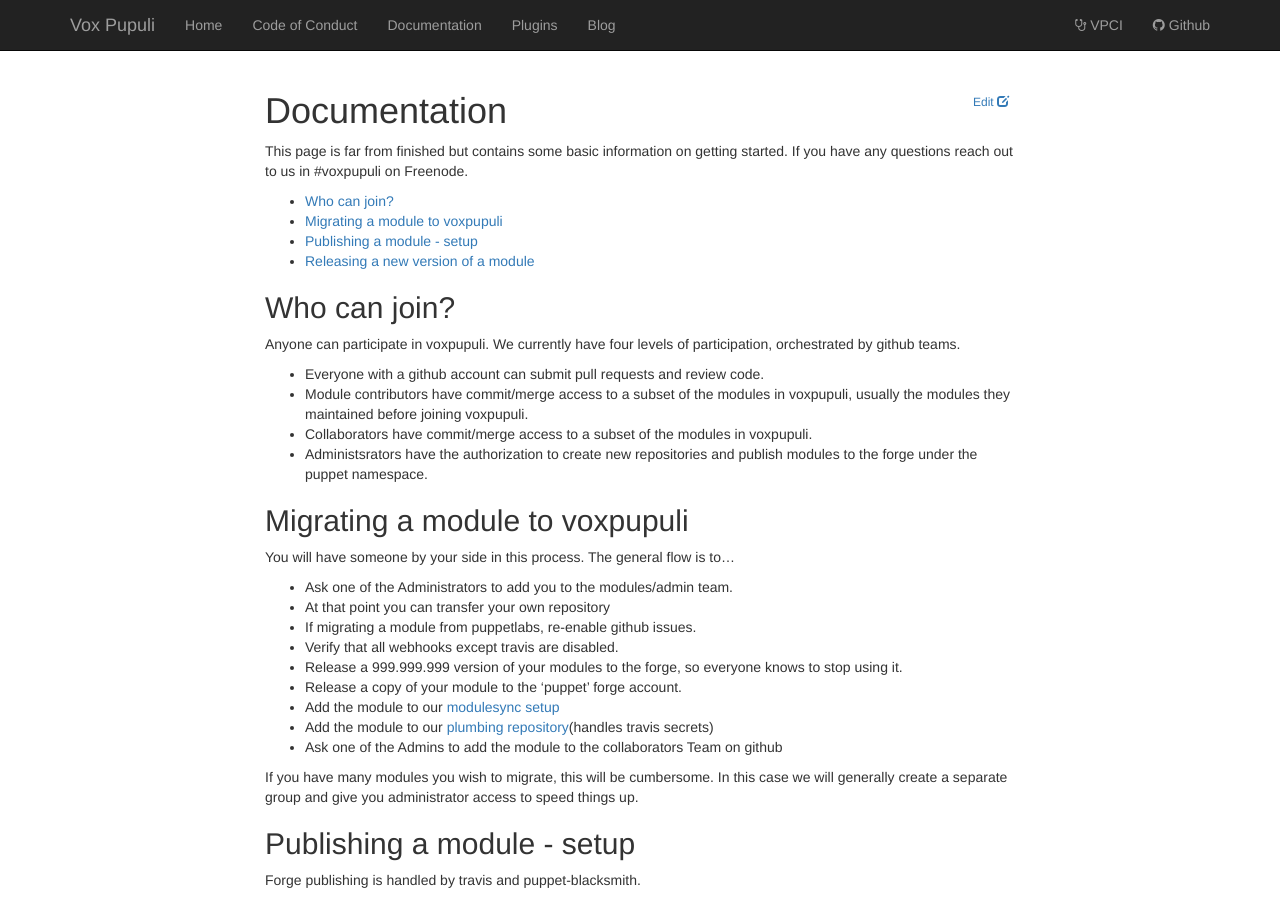
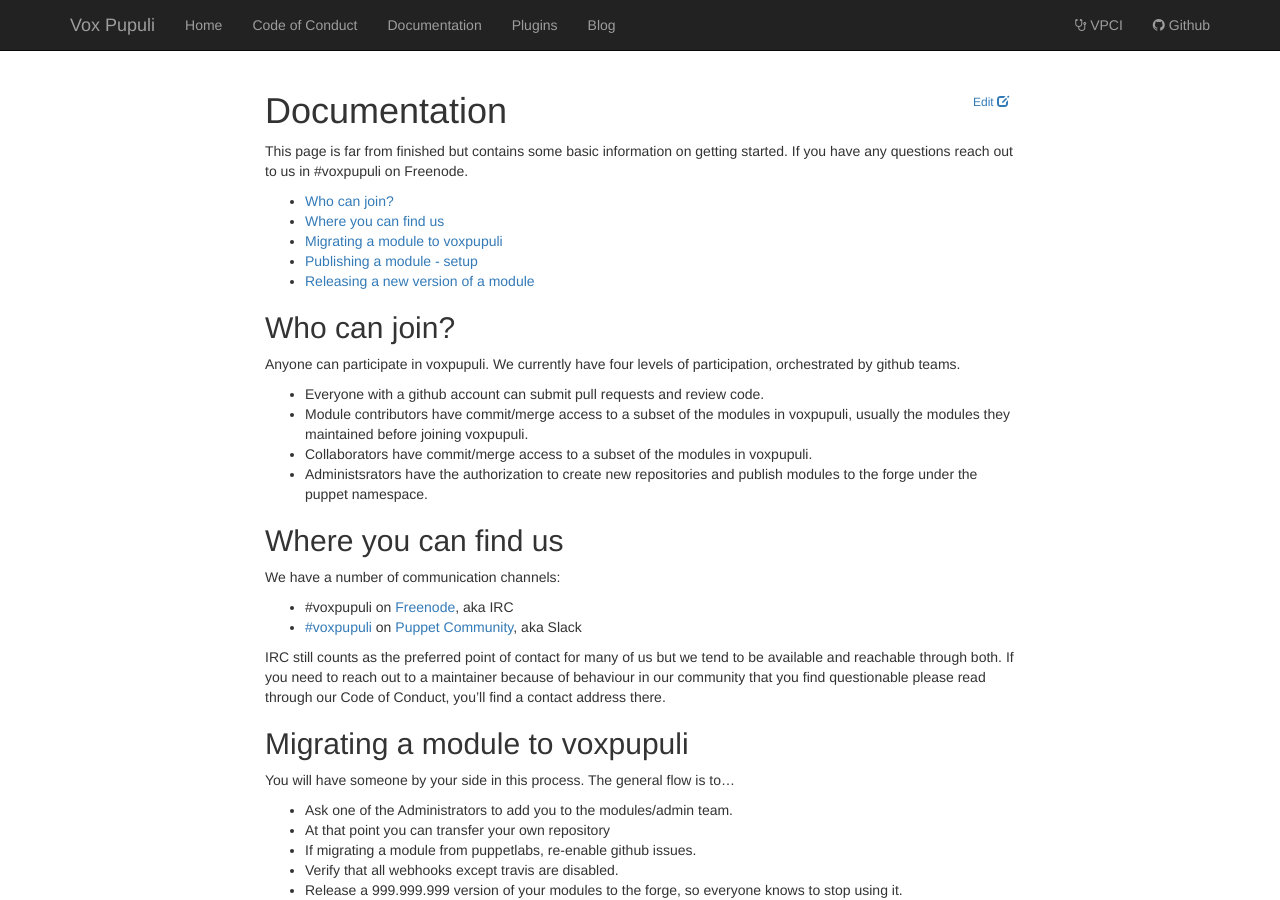
Before and after one commit to voxpupuli/voxpupuli.github.io, a Jekyll site: the page built from docs/index.md, in a window 1280 px wide and 900 px high. Built offline with Jekyll 4.4.1, drawn with Linux system fonts in a browser that asks for light colours; nearby versions of some CDN libraries.

Commit message:
docs: Add a contact section

```diff
--- a/docs/index.md
+++ b/docs/index.md
@@ -21,6 +21,18 @@ participation, orchestrated by github teams.
   voxpupuli.
 * Administsrators have the authorization to create new repositories and
   publish modules to the forge under the puppet namespace.
+
+## Where you can find us
+We have a number of communication channels:
+
+* #voxpupuli on [Freenode](http://freenode.net), aka IRC
+* [#voxpupuli](http://puppetcommunity.slack.com/messages/voxpupuli/) on
+  [Puppet Community](http://slack.puppet.com), aka Slack
+
+IRC still counts as the preferred point of contact for many of us but we tend
+to be available and reachable through both. If you need to reach out to a
+maintainer because of behaviour in our community that you find questionable
+please read through our Code of Conduct, you'll find a contact address there.
 
 ## Migrating a module to voxpupuli
 You will have someone by your side in this process. The general flow is to…
```
